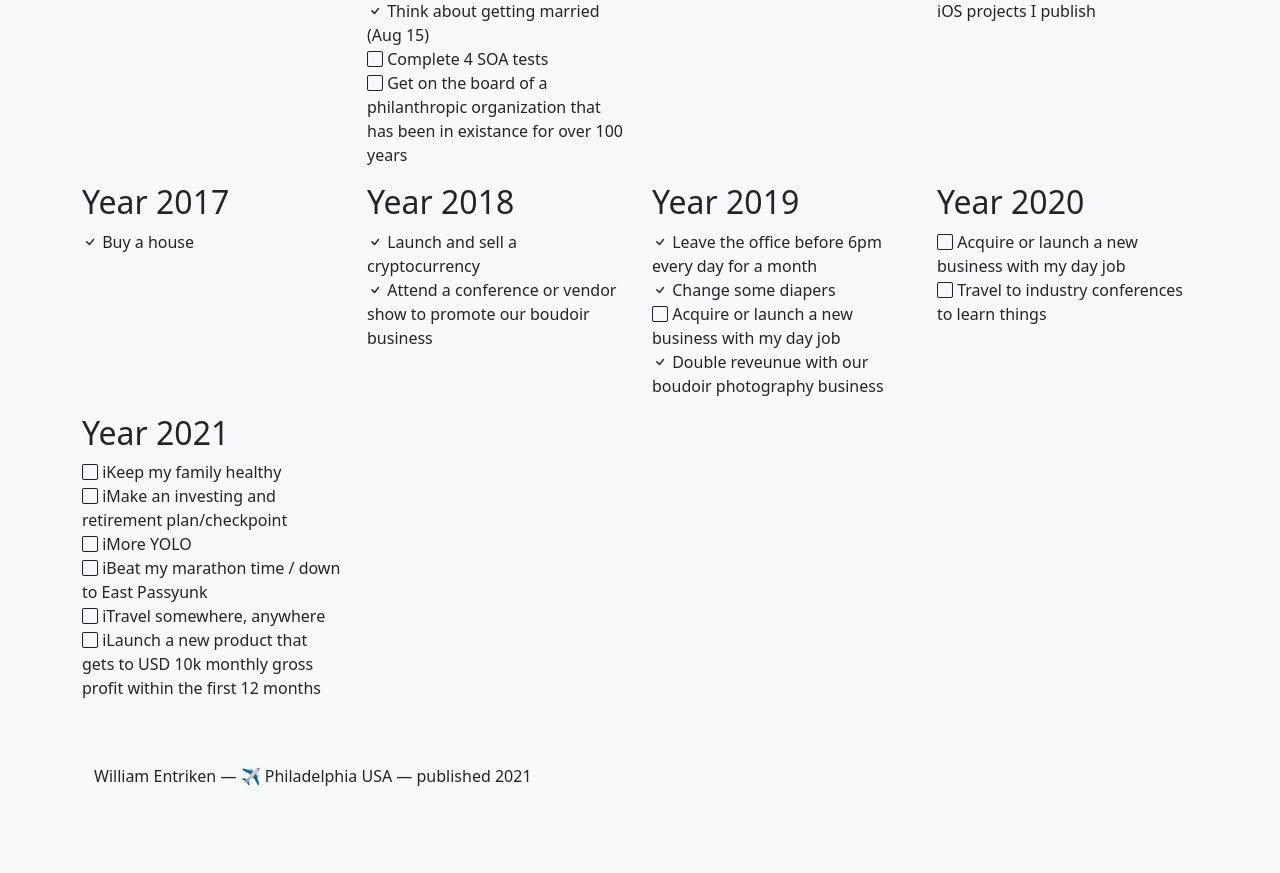
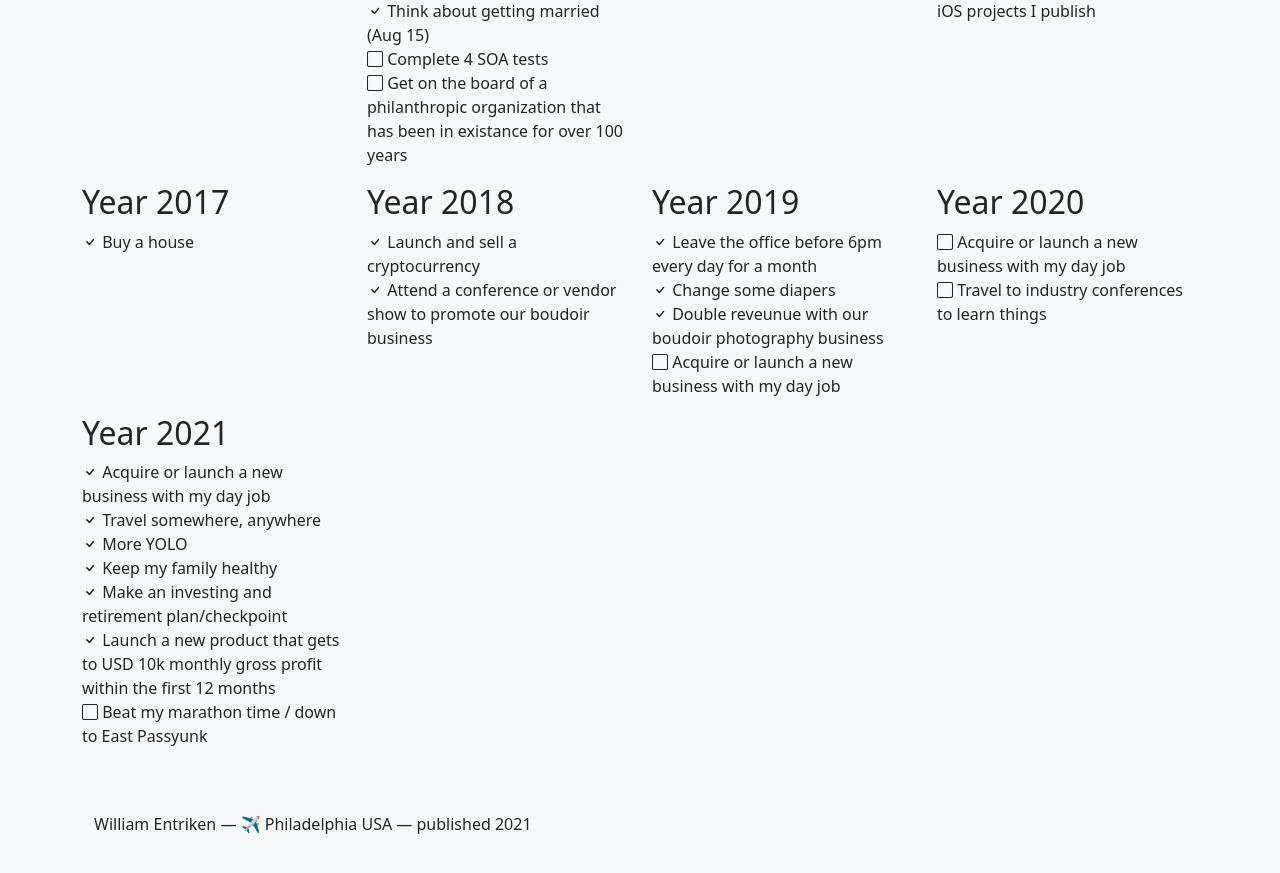
Before and after one commit to fulldecent/phor.net, a Jekyll site: the page built from goals.html, in a window 1280 px wide and 900 px high, scrolled down 1250 px. Shown: the top 873 px of the window. Built offline with Jekyll 4.4.1, drawn with Linux system fonts in a browser that asks for light colours; comment, search, counter and statistics services are not loaded; before the commit the page ends 2102 px from its top, so only the background shows below that.

Commit message:
goal progress

```diff
--- a/goals.html
+++ b/goals.html
@@ -119,8 +119,8 @@ title: William Entriken, Life Goals
       <ul class="list-unstyled">
         <li><i class="bi bi-check"></i> Leave the office before 6pm every day for a month</li>
         <li><i class="bi bi-check"></i> Change some diapers</li>
+        <li><i class="bi bi-check"></i> Double reveunue with our boudoir photography business</li>
         <li><i class="bi bi-square"></i> Acquire or launch a new business with my day job</li>
-        <li><i class="bi bi-check"></i> Double reveunue with our boudoir photography business</li>
       </ul>
     </div>
     <div class="col-md-6 col-lg-3">
@@ -133,12 +133,13 @@ title: William Entriken, Life Goals
     <div class="col-md-6 col-lg-3">
       <h2>Year 2021</h2>
       <ul class="list-unstyled">
-        <li><i class="bi bi-square"></i> iKeep my family healthy</li>
-        <li><i class="bi bi-square"></i> iMake an investing and retirement plan/checkpoint</li>
-        <li><i class="bi bi-square"></i> iMore YOLO</li>
-        <li><i class="bi bi-square"></i> iBeat my marathon time / down to East Passyunk</li>
-        <li><i class="bi bi-square"></i> iTravel somewhere, anywhere</li>
-        <li><i class="bi bi-square"></i> iLaunch a new product that gets to USD 10k monthly gross profit within the first 12 months</li>
+        <li><i class="bi bi-check"></i> Acquire or launch a new business with my day job</li>
+        <li><i class="bi bi-check"></i> Travel somewhere, anywhere</li>
+        <li><i class="bi bi-check"></i> More YOLO</li>
+        <li><i class="bi bi-check"></i> Keep my family healthy</li>
+        <li><i class="bi bi-check"></i> Make an investing and retirement plan/checkpoint</li>
+        <li><i class="bi bi-check"></i> Launch a new product that gets to USD 10k monthly gross profit within the first 12 months</li>
+        <li><i class="bi bi-square"></i> Beat my marathon time / down to East Passyunk</li>
       </ul>
     </div>
   </div>
```
